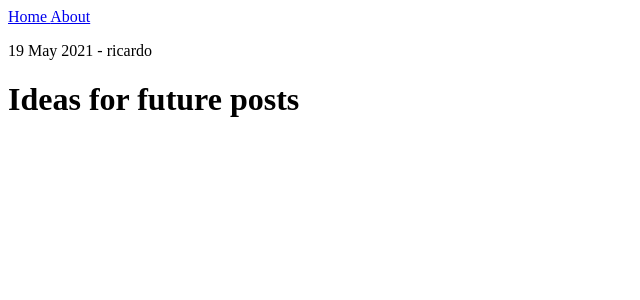
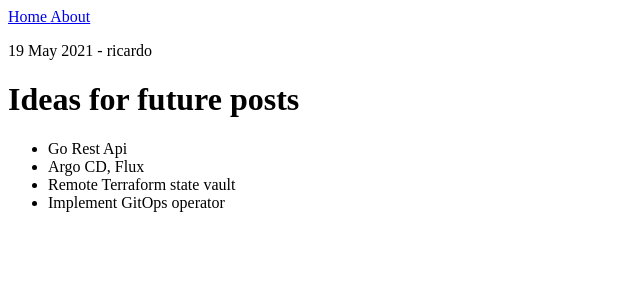
Before and after one commit to ricardoptcosta/ricardoptcosta.github.io, a Jekyll site: the page built from _posts/2021-05-19-ideas.md, in a window 1280 px wide. Shown: the top 300 px of the page, without its empty margins (0-640 px from the left). Built offline with Jekyll 4.4.1, drawn with Linux system fonts in a browser that asks for light colours.

Commit message:
update ideas.md

```diff
--- a/_posts/2021-05-19-ideas.md
+++ b/_posts/2021-05-19-ideas.md
@@ -4,3 +4,9 @@ author: ricardo
 title: Ideas for future posts
 order: 1
 ---
+
+
+- Go Rest Api
+- Argo CD, Flux
+- Remote Terraform state vault
+- Implement GitOps operator
```
